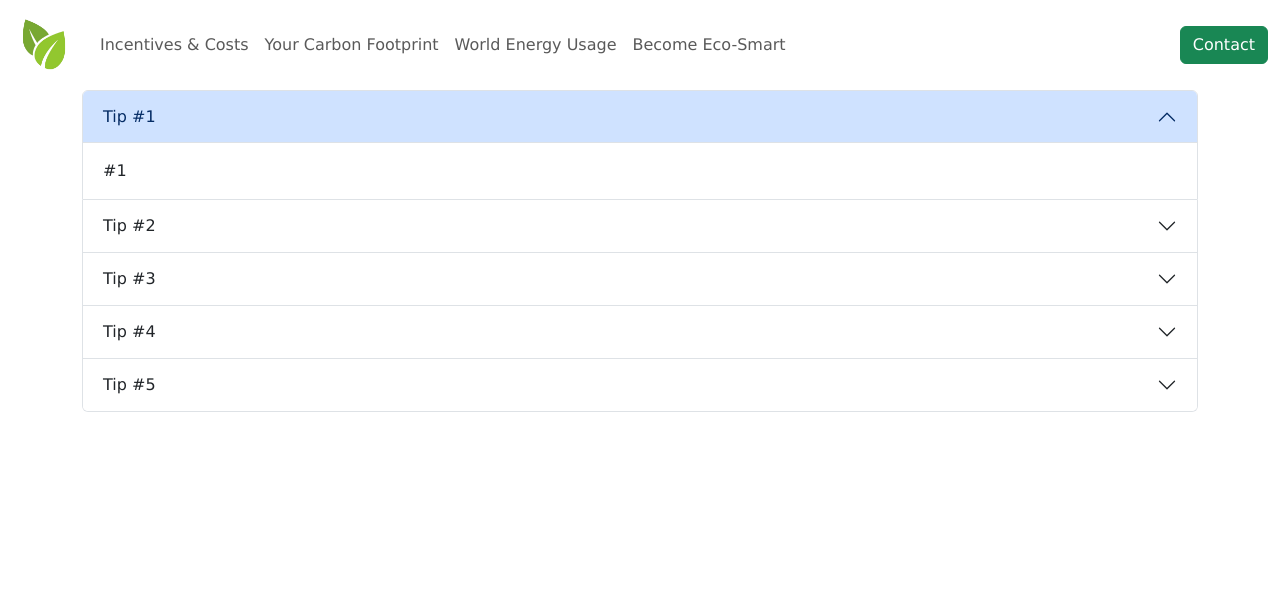
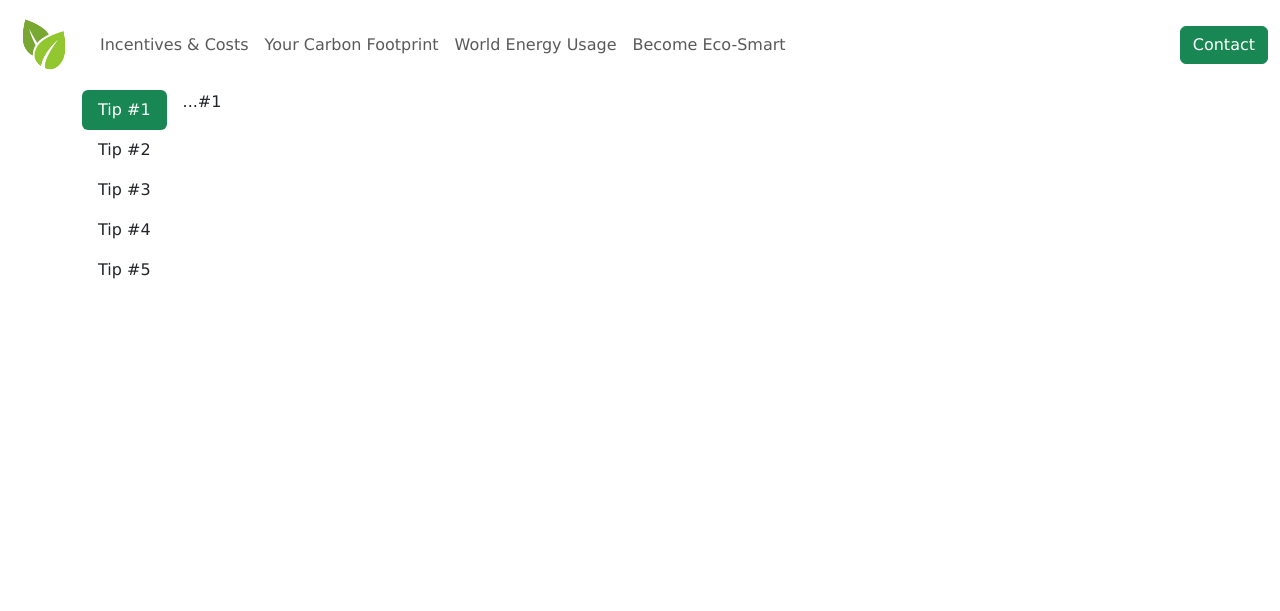
Before and after one commit to mkmkaksl/EarthFirst, a Django app: page /tips in a window 1280 px wide. Shown: the top 611 px of the page. Run offline with Django 4.2, Linux system fonts and the light colour scheme; parts of the project's set-up code (start-up, migrations or seed data) failed here and were passed over; some libraries are stand-ins or nearby versions.

Commit message:
tisp better

```diff
--- a/greenClean/static/greenClean/styles.css
+++ b/greenClean/static/greenClean/styles.css
@@ -121,3 +121,11 @@ body {
     justify-content: center;
     align-items: center;
 }
+
+/*custom nav tab style */
+.nav-pills > .nav-link.active {
+   background-color: #198754 !important;
+}
+.nav-pills > .nav-link:not(.active) {
+   color: #212529 !important;
+}
--- a/greenClean/templates/greenClean/tips.html
+++ b/greenClean/templates/greenClean/tips.html
@@ -5,71 +5,20 @@
 {% block metaKeywords %}Eco-friendly tips{% endblock %}
 
 {% block body %}
-<div class="accordion" id="accordionExample">
-    <!-- Tip #1-->
-    <div class="accordion-item">
-      <h2 class="accordion-header">
-        <button class="accordion-button" type="button" data-bs-toggle="collapse" data-bs-target="#collapseOne" aria-expanded="true" aria-controls="collapseOne">
-            Tip #1
-        </button>
-      </h2>
-      <div id="collapseOne" class="accordion-collapse collapse show" data-bs-parent="#accordionExample">
-        <div class="accordion-body">
-            #1
-        </div>
-      </div>
-    </div>
-    <!-- Tip #2 -->
-    <div class="accordion-item">
-      <h2 class="accordion-header">
-        <button class="accordion-button collapsed" type="button" data-bs-toggle="collapse" data-bs-target="#collapseTwo" aria-expanded="false" aria-controls="collapseTwo">
-            Tip #2
-        </button>
-      </h2>
-      <div id="collapseTwo" class="accordion-collapse collapse" data-bs-parent="#accordionExample">
-        <div class="accordion-body">
-            #2
-        </div>
-      </div>
-    </div>
-    <!-- Tip #3 -->
-    <div class="accordion-item">
-      <h2 class="accordion-header">
-        <button class="accordion-button collapsed" type="button" data-bs-toggle="collapse" data-bs-target="#collapseThree" aria-expanded="false" aria-controls="collapseThree">
-            Tip #3
-        </button>
-      </h2>
-      <div id="collapseThree" class="accordion-collapse collapse" data-bs-parent="#accordionExample">
-        <div class="accordion-body">
-            #3
-        </div>
-      </div>
-    </div>
-    <!-- Tip #4 -->
-    <div class="accordion-item">
-        <h2 class="accordion-header">
-          <button class="accordion-button collapsed" type="button" data-bs-toggle="collapse" data-bs-target="#collapseFour" aria-expanded="false" aria-controls="collapseFour">
-              Tip #4
-          </button>
-        </h2>
-        <div id="collapseFour" class="accordion-collapse collapse" data-bs-parent="#accordionExample">
-          <div class="accordion-body">
-              #4
-          </div>
-        </div>
-    </div>
-    <!-- Tip #5 -->
-    <div class="accordion-item">
-        <h2 class="accordion-header">
-          <button class="accordion-button collapsed" type="button" data-bs-toggle="collapse" data-bs-target="#collapseFive" aria-expanded="false" aria-controls="collapseFive">
-              Tip #5
-          </button>
-        </h2>
-        <div id="collapseFive" class="accordion-collapse collapse" data-bs-parent="#accordionExample">
-          <div class="accordion-body">
-              #5
-          </div>
-        </div>
-    </div>
+<div class="d-flex align-items-start">
+  <div class="nav flex-column nav-pills me-3" id="v-pills-tab" role="tablist" aria-orientation="vertical">
+    <button class="nav-link active" id="v-pills-tip1-tab" data-bs-toggle="pill" data-bs-target="#v-pills-tip1" type="button" role="tab" aria-controls="v-pills-tip1" aria-selected="true">Tip #1</button>
+    <button class="nav-link" id="v-pills-tip2-tab" data-bs-toggle="pill" data-bs-target="#v-pills-tip2" type="button" role="tab" aria-controls="v-pills-tip2" aria-selected="false">Tip #2</button>
+    <button class="nav-link" id="v-pills-tip3-tab" data-bs-toggle="pill" data-bs-target="#v-pills-tip3" type="button" role="tab" aria-controls="v-pills-tip3" aria-selected="false">Tip #3</button>
+    <button class="nav-link" id="v-pills-tip4-tab" data-bs-toggle="pill" data-bs-target="#v-pills-tip4" type="button" role="tab" aria-controls="v-pills-tip4" aria-selected="false">Tip #4</button>
+    <button class="nav-link" id="v-pills-tip5-tab" data-bs-toggle="pill" data-bs-target="#v-pills-tip5" type="button" role="tab" aria-controls="v-pills-tip5" aria-selected="false">Tip #5</button>
+  </div>
+  <div class="tab-content" id="v-pills-tabContent">
+    <div class="tab-pane fade show active" id="v-pills-tip1" role="tabpanel" aria-labelledby="v-pills-tip1-tab" tabindex="0">...#1</div>
+    <div class="tab-pane fade" id="v-pills-tip2" role="tabpanel" aria-labelledby="v-pills-tip2-tab" tabindex="0">...#2</div>
+    <div class="tab-pane fade" id="v-pills-tip3" role="tabpanel" aria-labelledby="v-pills-tip3-tab" tabindex="0">...#3</div>
+    <div class="tab-pane fade" id="v-pills-tip4" role="tabpanel" aria-labelledby="v-pills-tip4-tab" tabindex="0">...#4</div>
+    <div class="tab-pane fade" id="v-pills-tip5" role="tabpanel" aria-labelledby="v-pills-tip5-tab" tabindex="0">...#5</div>
+  </div>
 </div>
 {% endblock %}
```
